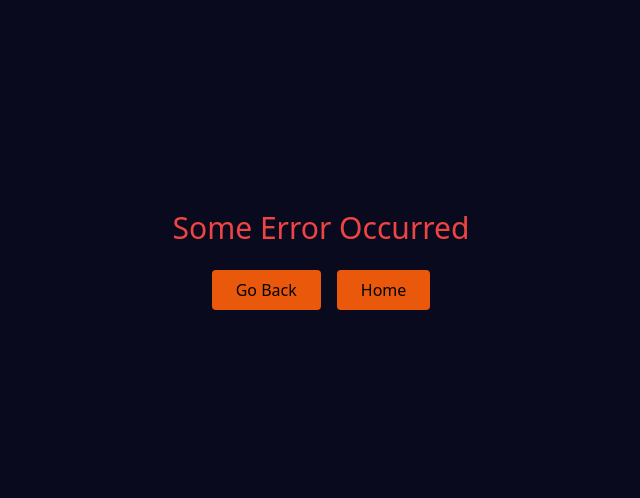
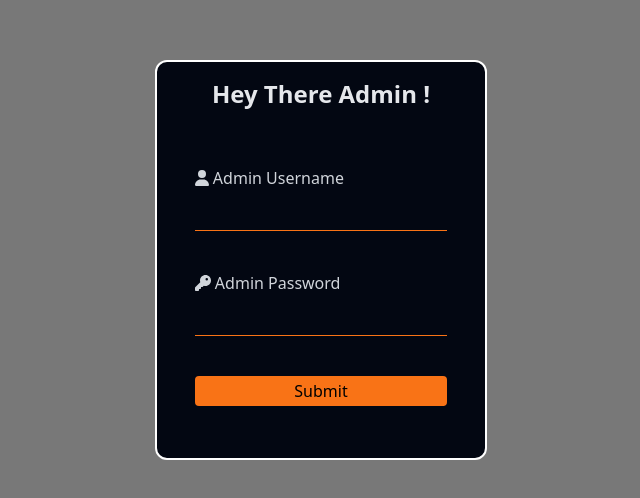
Before and after one commit to kecitclub/illuminate, a React (Vite) app in the folder frontend/: page /admin in a window 1280 px wide. Shown: the part 140-638 px from the top of the page, without its empty margins (319-959 px from the left). Built offline with nearby package versions, Linux system fonts and the light colour scheme; a web font is replaced by a local one.

Commit message:
Few changes

```diff
--- /dev/null
+++ b/frontend/src/AdminComponents/AdminLoginRoute.jsx
@@ -0,0 +1,129 @@
+import React, { useContext, useEffect, useLayoutEffect, useState } from 'react'
+import { AdminAuthContext } from '../handles/AdminAuthProvider';
+import { useNavigate } from 'react-router-dom';
+import { faKey, faUser } from '@fortawesome/free-solid-svg-icons';
+import { FontAwesomeIcon } from '@fortawesome/react-fontawesome';
+import { toast } from 'react-toastify';
+import ClipLoader from "react-spinners/ClipLoader";
+
+const AdminLoginRoute = () => {
+
+    const navigate = useNavigate();
+
+    const {isAdminLoggedIn, setIsAdminLoggedIn} = useContext(AdminAuthContext);
+
+
+    useLayoutEffect(() => {
+
+        const refreshToken = localStorage.getItem('refreshToken');
+        const accessToken = localStorage.getItem('accessToken');
+        if(refreshToken && accessToken) {
+            setIsAdminLoggedIn(true);
+        }
+
+    }, []);
+
+
+
+    const [formData, setFormData] = useState({
+        username: '',
+        password: '',
+    })
+
+    const handleInputs = (e) => {
+        setFormData({...formData, [e.target.name]: e.target.value});
+    }
+
+    const [loading, setLoading] = useState(false);
+    const logIn = async (e) => {
+        e.preventDefault();
+        setLoading(true);
+
+        if(formData.username == '' || formData.password == ''){
+            toast("Both fields are required.", {
+                className: 'custom-toast',
+                progressClassName: 'custom-progress-bar',
+            });
+            setLoading(false);
+            return;
+        }
+
+        // try {
+        //     const isAdminResponse = await backend_api.post('verifyAdmin/', formData);
+        //     const { is_admin } = isAdminResponse.data;
+        //     if(is_admin){
+        //         const response = await backend_api.post('token/', formData);
+        //         const accessToken = response.data.access;
+        //         const refreshToken = response.data.refresh;
+
+        //         localStorage.setItem('accessToken', accessToken);
+        //         localStorage.setItem('refreshToken', refreshToken);
+        //         setIsAdminLoggedIn(true);
+        //         navigate('/admin');
+        //     }else{
+        //         toast("You are not an admin.", {
+        //             className: 'custom-toast-fail',
+        //             progressClassName: 'custom-progress-bar-fail',
+        //         });
+        //     }
+
+
+        // } catch (error) {
+        //     console.log(error);
+        // }finally{
+        //     setLoading(false);
+        // }
+
+        // setFormData({
+        //     username: "",
+        //     password: "",
+        // });
+        console.log(formData);
+    };
+
+
+  return (
+    <>
+        {isAdminLoggedIn ? (
+            <AdminDashBoard />
+        ): (
+        <div className='h-screen w-screen flex flex-col gap-4 justify-center items-center bg-[rgba(120,120,120)]'>
+            <form onSubmit={logIn} className='h-[50vh] w-[26%] rounded-xl shadow-dense bg-gray-950 border-2 border-white flex flex-col gap-10 px-4 py-2 items-center relative' >
+                <div className='mb-4 mt-2'>
+                    <h1 className='text-2xl text-center font-bold text-gray-200'>Hey There Admin !</h1>
+                </div>
+                <div className='flex flex-col justify-center items-center w-[85%]'>
+                    <label htmlFor="username" className='flex gap-1 justify-center items-center self-start text-gray-300'>
+                        <FontAwesomeIcon icon={faUser} />
+                        <span>Admin Username</span>
+                    </label>
+                    <input value={formData.username} onChange={handleInputs} type="text" name='username' className='bg-gray-950 border-b border-orange-500 p-2 focus:outline-none w-full text-gray-400' autoComplete='off'/>
+                </div>
+                <div className='flex flex-col justify-center items-center w-[85%]'>
+                    <label htmlFor="password" className='flex gap-1 justify-center items-center self-start text-gray-300'>
+                        <FontAwesomeIcon icon={faKey} />
+                        <span>Admin Password</span>
+                    </label>
+                    <input value={formData.password} onChange={handleInputs} type="password"  name='password' className='bg-gray-950 border-b border-orange-500 p-2 focus:outline-none w-full text-gray-400' autoComplete='off'/>
+                </div>
+                <div className='flex flex-col justify-center items-center h-[8%] w-[85%]'>
+                    <button onClick={logIn} type='submit' className='w-full bg-orange-500 text-black rounded h-[100%] hover:bg-yellow-500 font-medium flex justify-center items-center'>
+                        {loading ? (
+                            <ClipLoader
+                            color={'orange'}
+                            size={20}
+                            aria-label="Loading Spinner"
+                            />
+                        ): (
+                            <span>Submit</span>
+                        )}
+                    </button>
+                </div>
+            </form>
+        </div>
+        )}
+    </>
+  )
+}
+
+export default AdminLoginRoute;
--- a/frontend/src/App.jsx
+++ b/frontend/src/App.jsx
@@ -9,6 +9,7 @@ import Complaints from './UserPageComponents/Complaints';
 import IssueComplaintPage from './UserPageComponents/IssueComplaintPage';
 import MyComplaints from './UserPageComponents/MyComplaints';
 import ChatBot from './UserPageComponents/ChatBot';
+import AdminLoginRoute from './AdminComponents/AdminLoginRoute';
 
 
 const router = createBrowserRouter([
@@ -38,6 +39,10 @@ const router = createBrowserRouter([
         errorElement: <ErrorPage />,
       }
     ]
+  },
+  {
+    path: 'admin/',
+    element: <AdminLoginRoute />,
   }
 ])
 const App = () => {
--- /dev/null
+++ b/frontend/src/handles/AdminAuthProvider.jsx
@@ -0,0 +1,19 @@
+import React, { createContext, useState } from 'react';
+
+export const AdminAuthContext = createContext({
+    isAdminLoggedIn: false,
+    setIsAdminLoggedIn: () => {}
+});
+
+const AdminAuthProvider = ({children}) => {
+
+    const [isAdminLoggedIn, setIsAdminLoggedIn] = useState(false);
+
+    return (
+        <AdminAuthContext.Provider value={{isAdminLoggedIn, setIsAdminLoggedIn}}>
+            {children}
+        </AdminAuthContext.Provider>
+  )
+}
+
+export default AdminAuthProvider;
```
